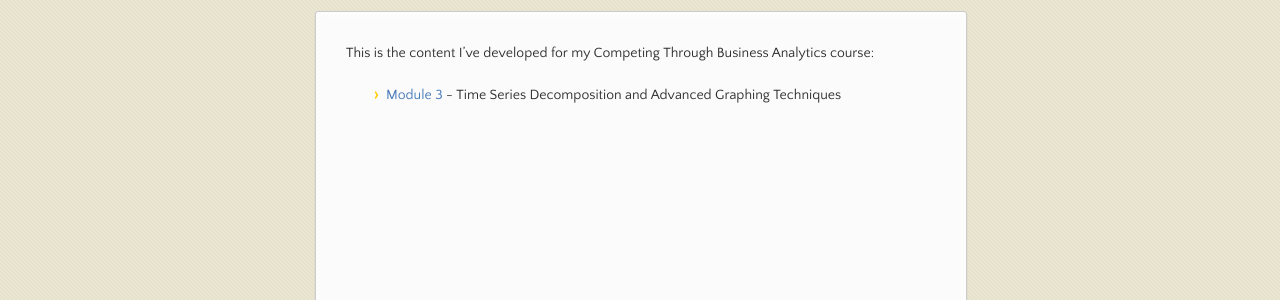
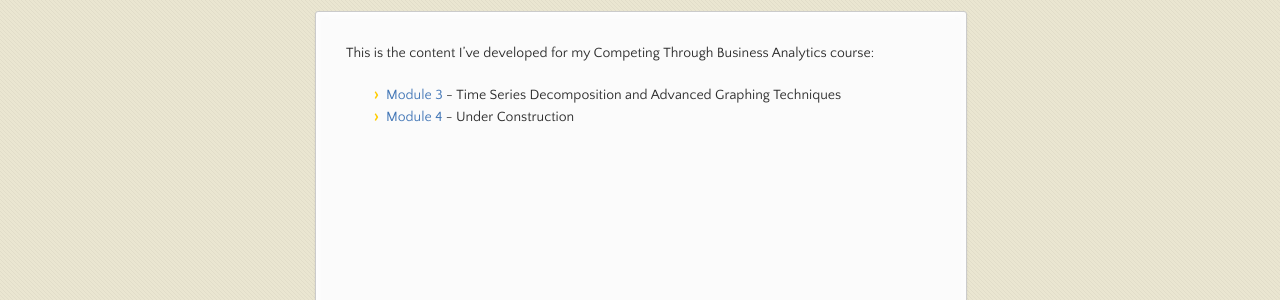
Before and after one commit to jksmith01/jksmith01.github.io, a Jekyll site: the page built from index.md, in a window 1280 px wide. Shown: the part 179-479 px from the top of the page. Built offline with Jekyll 4.4.1, drawn with Linux system fonts in a browser that asks for light colours; our own code applies the rules of GitHub Pages for plain Markdown files.

Commit message:
Update index.md

```diff
--- a/index.md
+++ b/index.md
@@ -6,3 +6,4 @@ description: Used to post school work for the Competing Through Business Analyti
 This is the content I've developed for my Competing Through Business Analytics course:
 
 - [Module 3](/Module3) - Time Series Decomposition and Advanced Graphing Techniques
+- [Module 4](/Module4) - Under Construction
```
